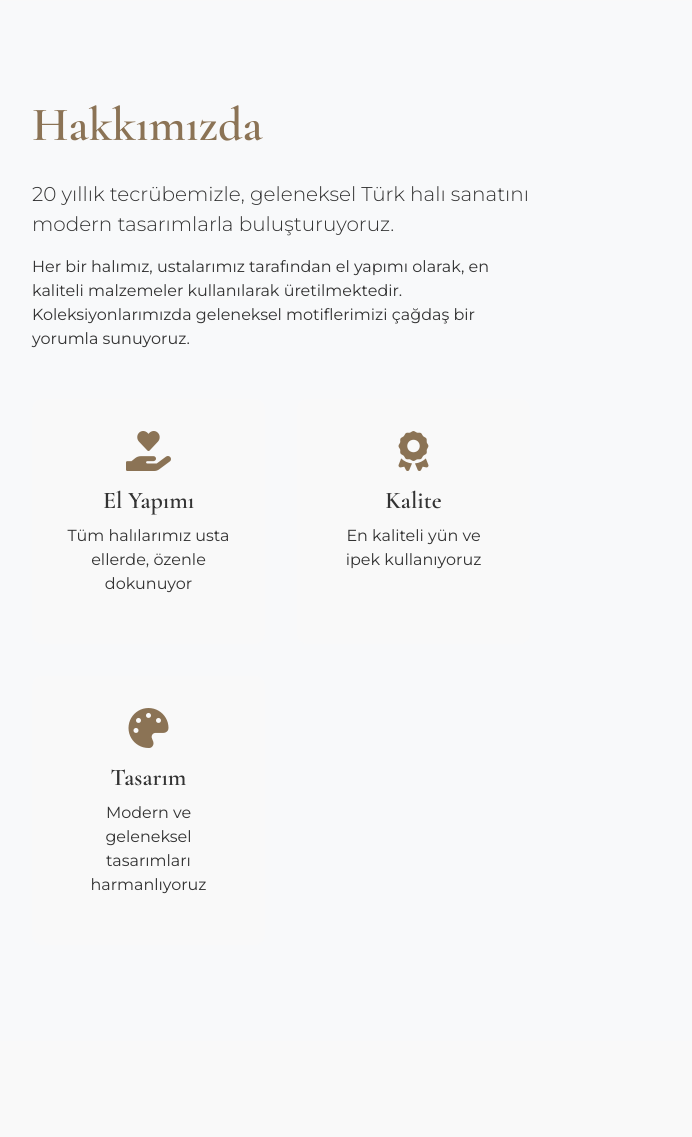
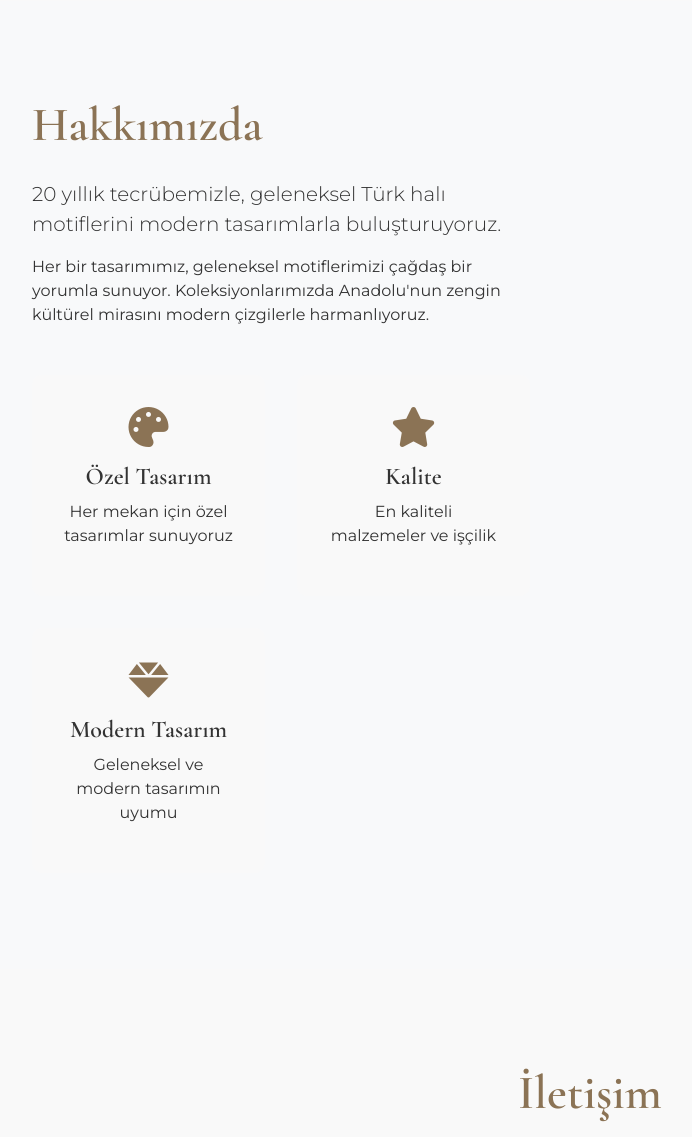
Before and after one commit to Zeronsyler/Handizayn, a Flask app: page / in a window 1280 px wide. Shown: the part 1125-2262 px from the top of the page, without its empty margins (50-742 px from the left). Run offline with Flask 3, Linux system fonts and the light colour scheme; data comes from the database, SQL or seed files in the repository; data that the repository does not hold is empty.

Commit message:
Update about section content and fix hero buttons

```diff
--- a/templates/index.html
+++ b/templates/index.html
@@ -49,23 +49,23 @@
             <div class="col-lg-6" data-aos="fade-right">
                 <div class="about-content">
                     <h2>Hakkımızda</h2>
-                    <p class="lead">20 yıllık tecrübemizle, geleneksel Türk halı sanatını modern tasarımlarla buluşturuyoruz.</p>
-                    <p>Her bir halımız, ustalarımız tarafından el yapımı olarak, en kaliteli malzemeler kullanılarak üretilmektedir. Koleksiyonlarımızda geleneksel motiflerimizi çağdaş bir yorumla sunuyoruz.</p>
+                    <p class="lead">20 yıllık tecrübemizle, geleneksel Türk halı motiflerini modern tasarımlarla buluşturuyoruz.</p>
+                    <p>Her bir tasarımımız, geleneksel motiflerimizi çağdaş bir yorumla sunuyor. Koleksiyonlarımızda Anadolu'nun zengin kültürel mirasını modern çizgilerle harmanlıyoruz.</p>
                     <div class="features">
                         <div class="feature" data-aos="fade-up" data-aos-delay="100">
-                            <i class="fas fa-hand-holding-heart"></i>
-                            <h4>El Yapımı</h4>
-                            <p>Tüm halılarımız usta ellerde, özenle dokunuyor</p>
+                            <i class="fas fa-palette"></i>
+                            <h4>Özel Tasarım</h4>
+                            <p>Her mekan için özel tasarımlar sunuyoruz</p>
                         </div>
                         <div class="feature" data-aos="fade-up" data-aos-delay="200">
-                            <i class="fas fa-award"></i>
+                            <i class="fas fa-star"></i>
                             <h4>Kalite</h4>
-                            <p>En kaliteli yün ve ipek kullanıyoruz</p>
+                            <p>En kaliteli malzemeler ve işçilik</p>
                         </div>
                         <div class="feature" data-aos="fade-up" data-aos-delay="300">
-                            <i class="fas fa-palette"></i>
-                            <h4>Tasarım</h4>
-                            <p>Modern ve geleneksel tasarımları harmanlıyoruz</p>
+                            <i class="fas fa-gem"></i>
+                            <h4>Modern Tasarım</h4>
+                            <p>Geleneksel ve modern tasarımın uyumu</p>
                         </div>
                     </div>
                 </div>
@@ -73,7 +73,7 @@
             <div class="col-lg-6" data-aos="fade-left">
                 <div class="about-image">
                     {% if about_image %}
-                    <img src="{{ about_image.path }}" alt="Han Dizayn Atölyesi" class="img-fluid rounded shadow">
+                    <img src="{{ about_image.path }}" alt="Han Dizayn Tasarım Stüdyosu" class="img-fluid rounded shadow">
                     {% endif %}
                 </div>
             </div>
@@ -130,41 +130,31 @@
 
 {% block scripts %}
 <script>
-// Smooth scroll function
-function scrollToElement(elementId) {
-    const element = document.getElementById(elementId);
-    if (element) {
-        const headerOffset = 80;
-        const elementPosition = element.getBoundingClientRect().top;
-        const offsetPosition = elementPosition + window.scrollY - headerOffset;
+document.addEventListener('DOMContentLoaded', function() {
+    // Get all buttons in hero section
+    const heroButtons = document.querySelectorAll('.hero-content .btn');
 
-        window.scrollTo({
-            top: offsetPosition,
-            behavior: 'smooth'
+    // Add click event to each button
+    heroButtons.forEach(button => {
+        button.addEventListener('click', function(e) {
+            e.preventDefault();
+
+            // Get target section id from href
+            const targetId = this.getAttribute('href').substring(1);
+            const targetSection = document.getElementById(targetId);
+
+            if (targetSection) {
+                // Calculate position
+                const offset = 80; // Navbar height
+                const position = targetSection.offsetTop - offset;
+
+                // Smooth scroll
+                window.scroll({
+                    top: position,
+                    behavior: 'smooth'
+                });
+            }
         });
-    }
-}
-
-// Image modal functions
-function openImageModal(imagePath, title) {
-    const modal = new bootstrap.Modal(document.getElementById('imageModal'));
-    const modalImage = document.querySelector('#imageModal img');
-    const modalTitle = document.querySelector('#imageModal .modal-title');
-
-    modalImage.src = imagePath;
-    modalTitle.textContent = title;
-    modal.show();
-}
-
-// Initialize modals
-document.addEventListener('DOMContentLoaded', function() {
-    const imageModal = document.getElementById('imageModal');
-    imageModal.addEventListener('show.bs.modal', function() {
-        document.querySelector('#imageModal img').classList.add('zoom-in');
-    });
-
-    imageModal.addEventListener('hide.bs.modal', function() {
-        document.querySelector('#imageModal img').classList.remove('zoom-in');
     });
 });
 </script>
```
